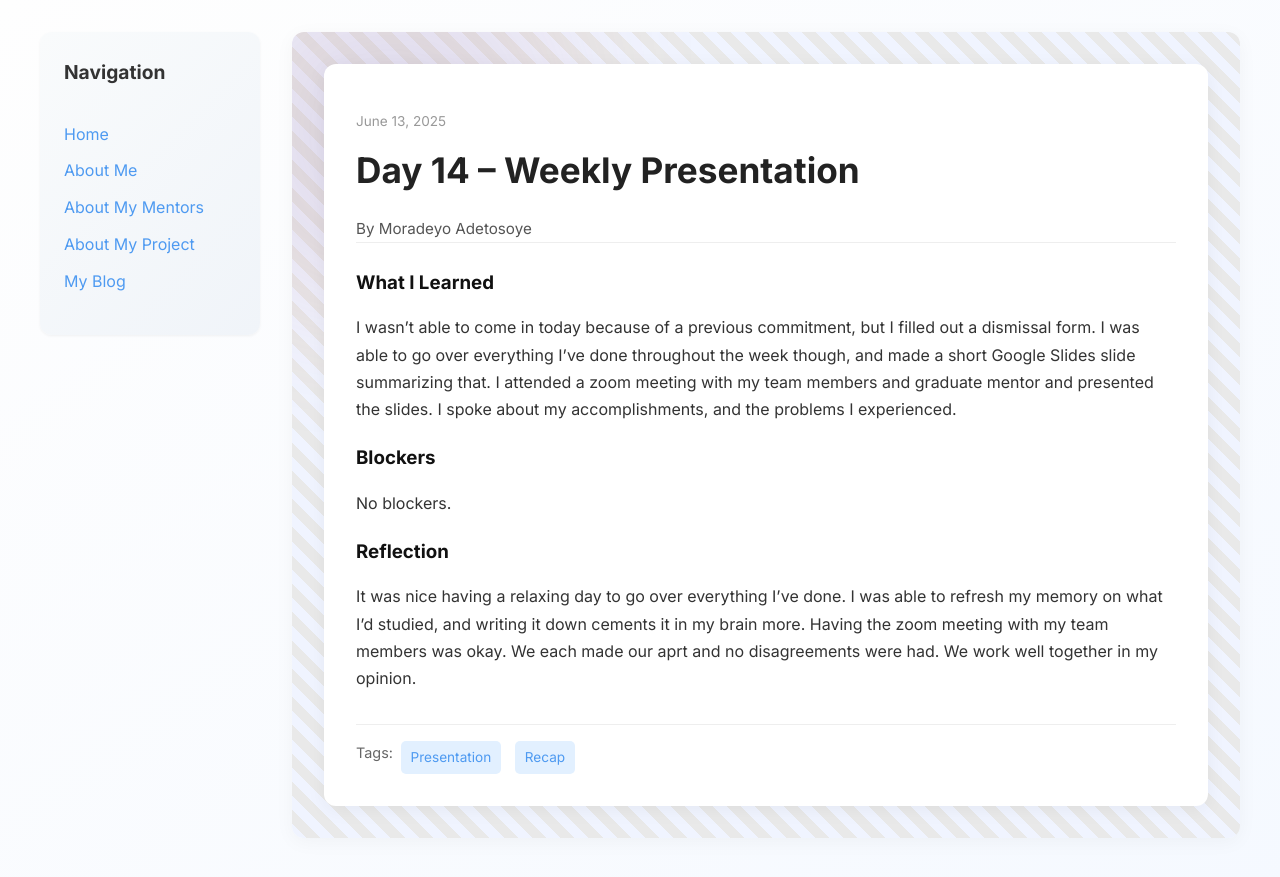
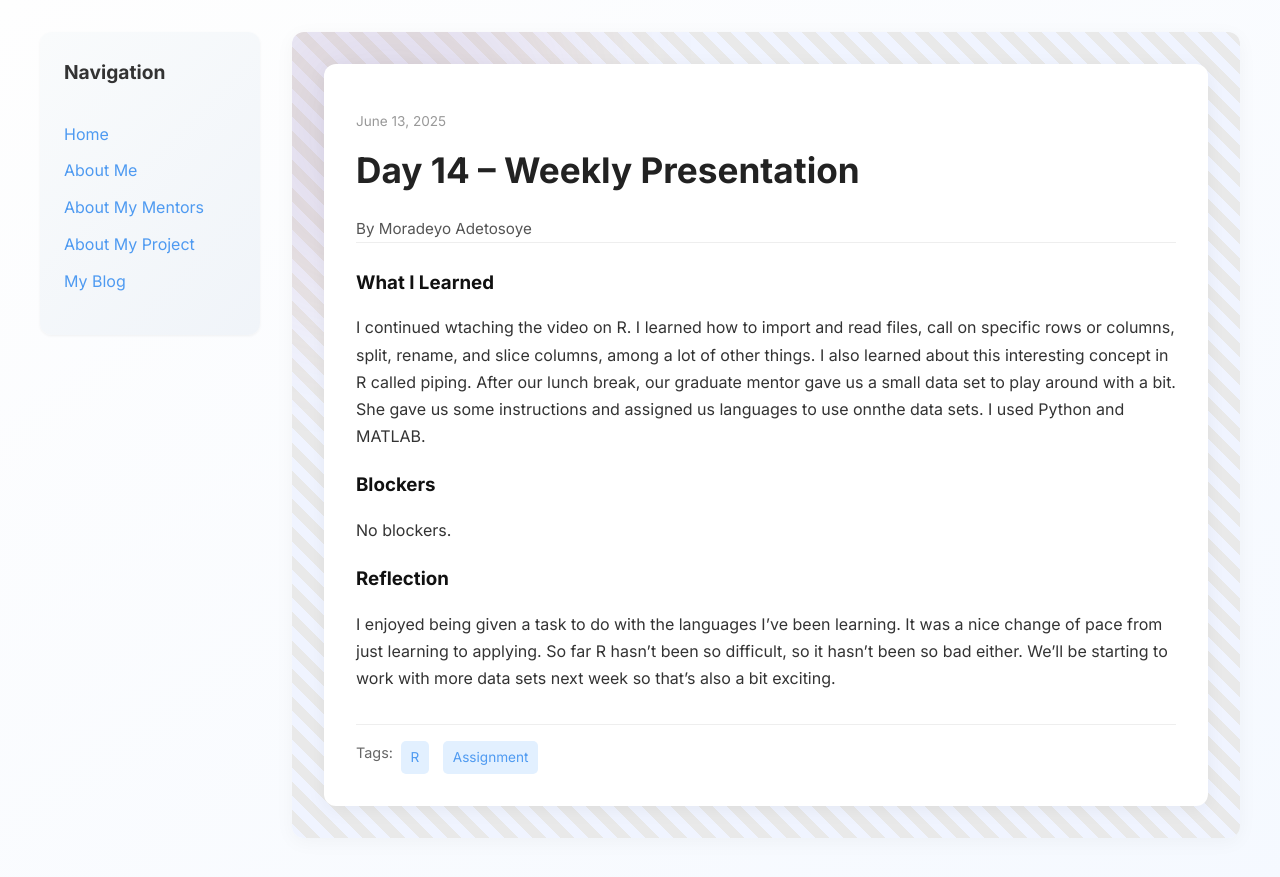
Before and after one commit to Deyo101/deyo101.github.io, a Jekyll site: the page built from _posts/2025-06-13-day-14.md, in a window 1280 px wide. Shown: the top 877 px of the page. Built offline with Jekyll 4.4.1, drawn with Linux system fonts in a browser that asks for light colours.

Commit message:
Update 2025-06-13-day-14.md

```diff
--- a/_posts/2025-06-13-day-14.md
+++ b/_posts/2025-06-13-day-14.md
@@ -4,14 +4,14 @@
 date: 2025-06-13
 author: Moradeyo Adetosoye
 permalink: /day14.html
-tags: ["Presentation", "Recap"]
+tags: ["R", "Assignment"]
 
 what_i_learned: |
-  I wasn't able to come in today because of a previous commitment, but I filled out a dismissal form. I was able to go over everything I've done throughout the week though, and made a short Google Slides slide summarizing that. I attended a zoom meeting with my team members and graduate mentor and presented the slides. I spoke about my accomplishments, and the problems I experienced.
+  I continued wtaching the video on R. I learned how to import and read files, call on specific rows or columns, split, rename, and slice columns, among a lot of other things. I also learned about this interesting concept in R called piping. After our lunch break, our graduate mentor gave us a small data set to play around with a bit. She gave us some instructions and assigned us languages to use onnthe data sets. I used Python and MATLAB.
 
 blockers: |
   No blockers.
 
 reflection: |
-  It was nice having a relaxing day to go over everything I've done. I was able to refresh my memory on what I'd studied, and writing it down cements it in my brain more. Having the zoom meeting with my team members was okay. We each made our aprt and no disagreements were had. We work well together in my opinion.
+  I enjoyed being given a task to do with the languages I've been learning. It was a nice change of pace from just learning to applying. So far R hasn't been so difficult, so it hasn't been so bad either. We'll be starting to work with more data sets next week so that's also a bit exciting.
 ---
```
